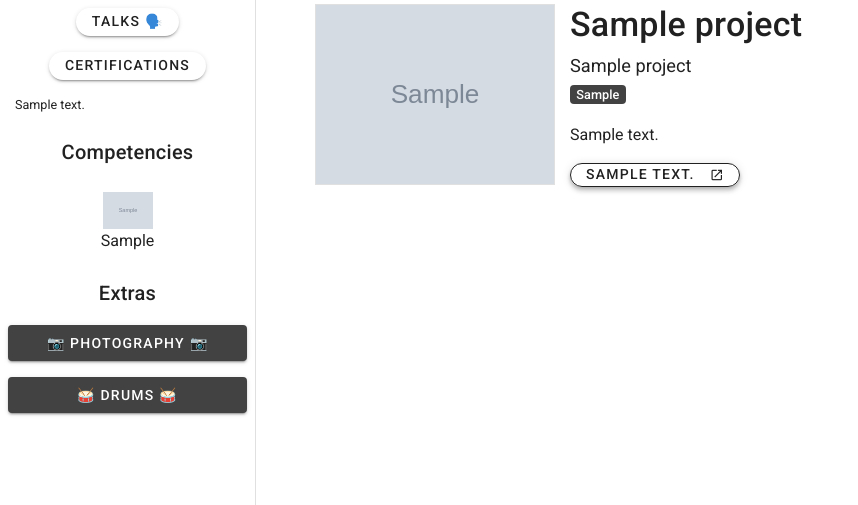
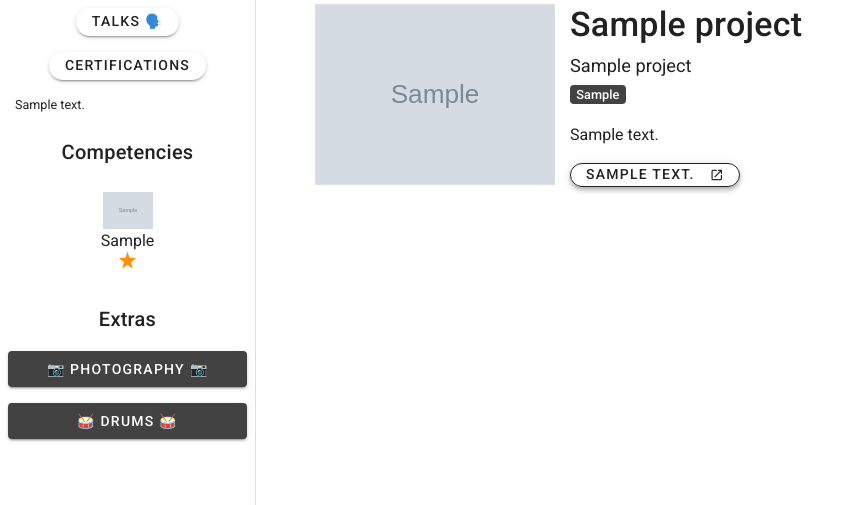
Before and after one commit to GuiFV/guilsportfolio, a Django app: page / in a window 1280 px wide; the page is wider, and only the part inside the window is pictured. Shown: the part 295-800 px from the top of that part, without its empty margins (0-858 px from the left). Run offline with Django 3.2, Linux system fonts and the light colour scheme; tables that the repository leaves empty hold one stand-in row (values such as "Sample post"); grey boxes marked "Sample" are stand-in pictures; some libraries are stand-ins or nearby versions.

Commit message:
reinserting stars rating on tech stack

```diff
--- a/guilsportfolio/core/templates/nav.html
+++ b/guilsportfolio/core/templates/nav.html
@@ -59,9 +59,9 @@
                                         <img loading="lazy" class="img-fluid img-frame social-icons my-0" height="50px" width="50px" src="{{ item.icon }}" alt="{{ item.competency }}">
                                         <p class="mb-0">{{ item.competency }}</p>
 
-{#                                        {% for star in item.proficiency|num_range %}#}
-{#                                            <span class="material-symbols-outlined proficiency text-warning mt-n1">star_rate</span>#}
-{#                                        {% endfor %}#}
+                                        {% for star in item.proficiency|num_range %}
+                                            <span class="material-symbols-outlined proficiency text-warning mt-n1">star_rate</span>
+                                        {% endfor %}
 
                                     </figure>
 
```
